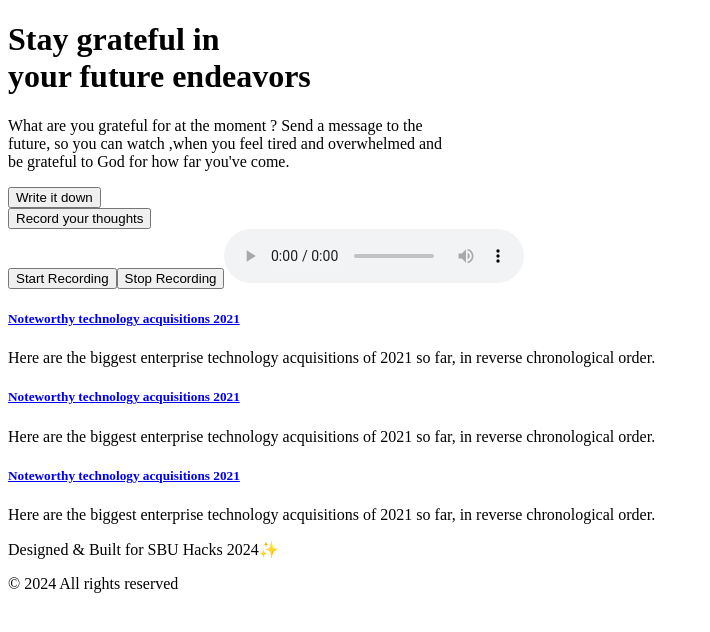
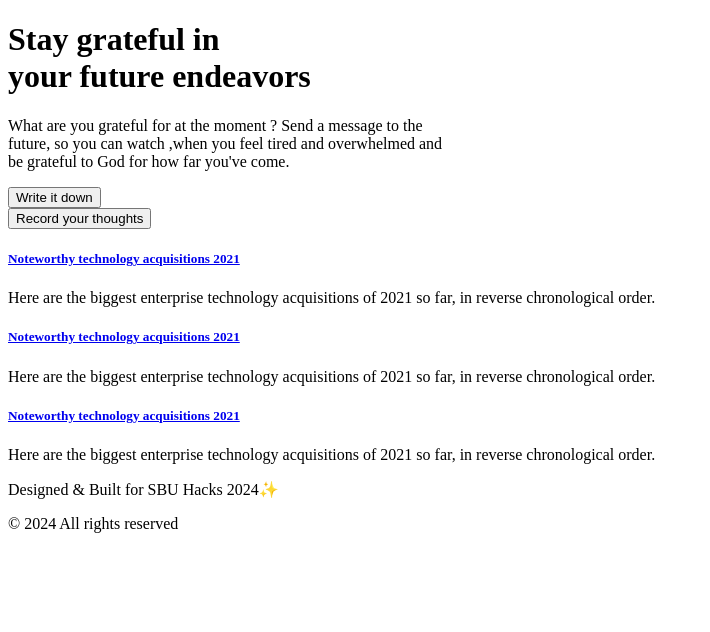
Before and after one commit to anishphilip012git/sbuhack24, a Next.js app in the folder uicode/firebase-app/: page / in a window 1280 px wide. Shown: the top 632 px of the page, without its empty margins (0-710 px from the left). Built offline with nearby package versions, Linux system fonts and the light colour scheme.

Commit message:
page update

```diff
--- a/uicode/firebase-app/src/app/page.js
+++ b/uicode/firebase-app/src/app/page.js
@@ -1,4 +1,4 @@
-import AudioRecorder from "@/components/AudioRecorder";
+
 import DailyMoodPost from "@/components/DailyMoodPost";
 import Footer from "@/components/Footer";
 import { HistoryNote } from "@/components/HistoryNote";
@@ -33,7 +33,7 @@ export default function Home() {
 
         </div>
       </div>
-      <AudioRecorder />
+
 
       <div className="h-screen flex overflow-auto items-center justify-center">
 
```
